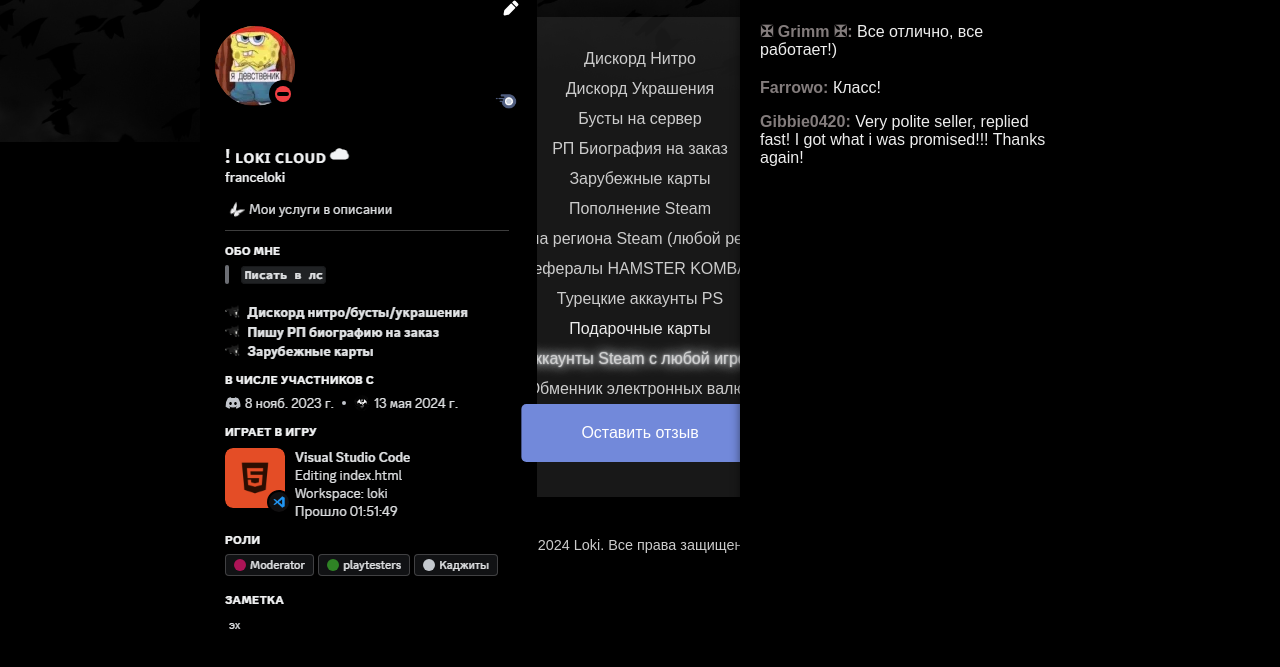
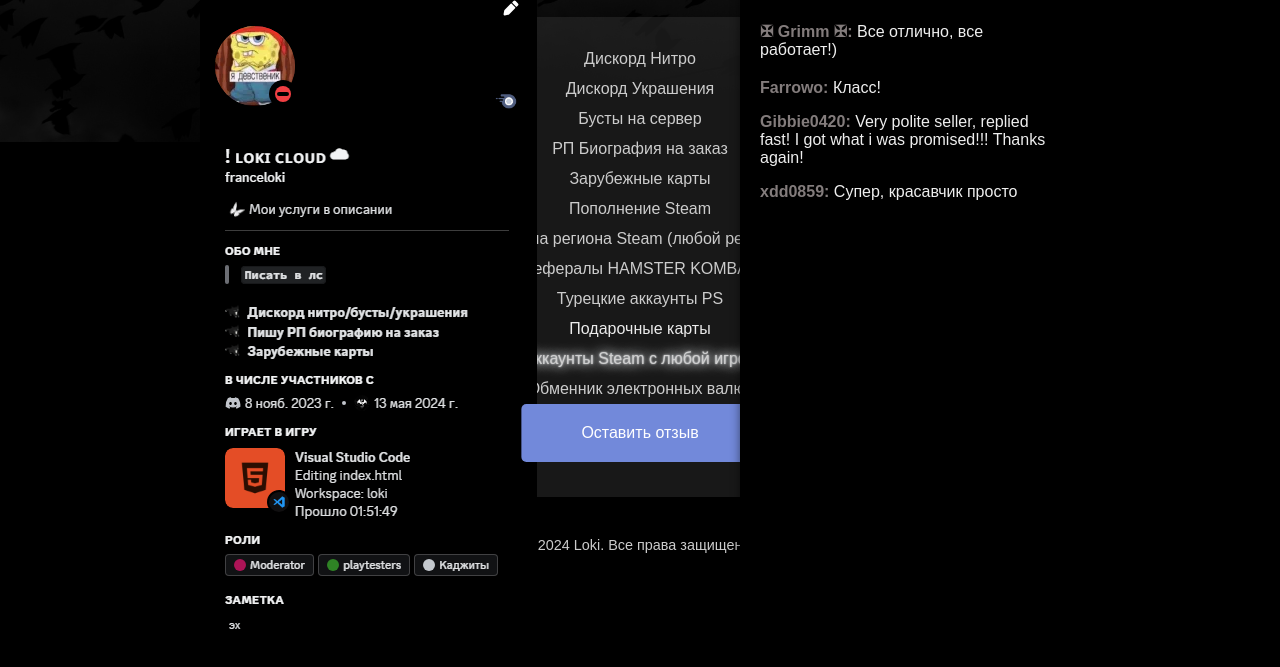
Before and after one commit to franceloki/Loki-Shop, a plain HTML site: page index.html in a window 1280 px wide. Shown: the part 213-880 px from the top of the page. Drawn offline with Linux system fonts and the light colour scheme.

Commit message:
Update index.html

```diff
--- a/index.html
+++ b/index.html
@@ -57,6 +57,7 @@
             <p><strong class="nickname">Farrowo:</strong> Класс!</p>
             <p><strong class="nickname">Gibbie0420:</strong> Very polite seller, replied fast! I got what i was promised!!!
                 Thanks again!</p>
+            <p><strong class="nickname">xdd0859:</strong> Супер, красавчик просто</p>
         </div>
     </div>
 
```
